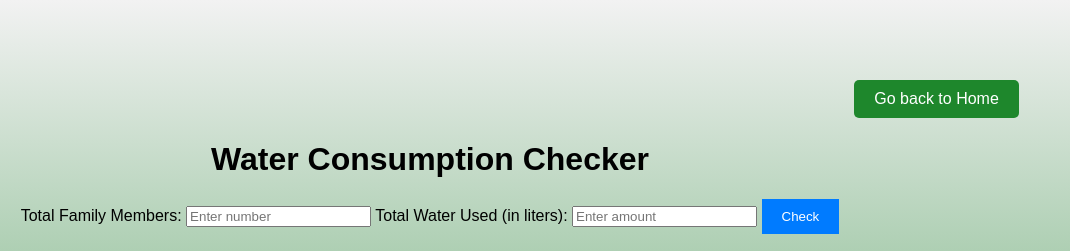
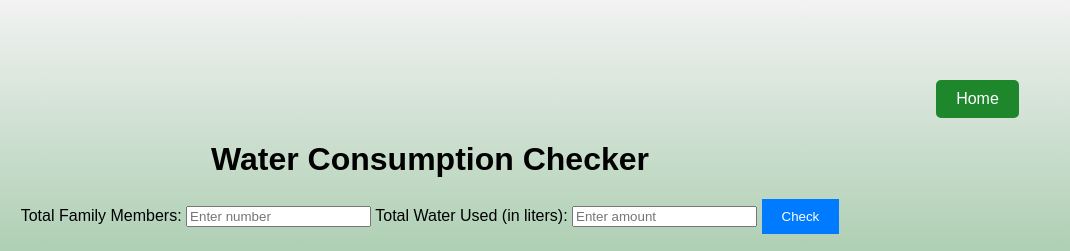
Before and after one commit to ishitab02/GS, a website: page water meter page/water-level.html in a window 1280 px wide. Shown: the top 251 px of the page, 210-1280 px from the left. Drawn offline with Linux system fonts and the light colour scheme.

Commit message:
Updated water-level.html

```diff
--- a/water meter page/water-level.html
+++ b/water meter page/water-level.html
@@ -10,7 +10,7 @@
     <div class="logo">
         <img src="../logo/greenspark-logo.jpg" height="80px"/>
     </div>
-    <a href="../dash.html" class="goBackButton">Go back to Home</a>
+    <a href="../dash.html" class="goBackButton">Home</a>
     <div class="user-input">
         <h1>Water Consumption Checker</h1>
         <label for="familyMembers">Total Family Members:</label>
```
